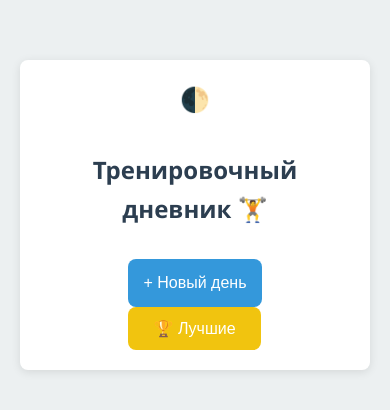
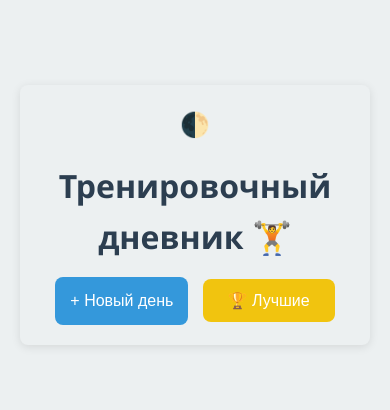
Before and after one commit to Litovic3253/LTsport, a plain HTML site: page index.html in a window 390 px wide. Shown: the part 192-602 px from the top of the page. Drawn offline with Linux system fonts and the light colour scheme.

Commit message:
Update style.css

```diff
--- a/style.css
+++ b/style.css
@@ -10,7 +10,7 @@
 
 [data-theme="dark"] {
     --primary-color: #3498db;
-    --secondary-color: #2c3e50;
+    --secondary-color: #415d79;
     --background-color: #2c3e50;
     --text-color: #ecf0f1;
     --delete-color: #e74c3c;
@@ -44,7 +44,7 @@ body {
     text-align: center;
     margin-bottom: 30px;
     padding: 20px;
-    background: white;
+    background: var(--background-color);
     border-radius: var(--border-radius);
     box-shadow: var(--box-shadow);
     position: sticky;
@@ -69,6 +69,7 @@ body {
     cursor: pointer;
     font-size: 16px;
     transition: transform 0.2s, background-color 0.2s;
+    margin-right: 10px; /* Добавлено расстояние между кнопками */
 }
 
 .add-day-btn:hover {
@@ -76,8 +77,24 @@ body {
     transform: translateY(-2px);
 }
 
+.best-results-btn {
+    background-color: #f1c40f;
+    color: white;
+    border: none;
+    padding: 12px 25px;
+    border-radius: var(--border-radius);
+    cursor: pointer;
+    font-size: 16px;
+    transition: all 0.2s;
+}
+
+.best-results-btn:hover {
+    background-color: #f39c12;
+    transform: translateY(-2px);
+}
+
 .day-card {
-    background: white;
+    background: var(--background-color);
     margin-bottom: 20px;
     border-radius: var(--border-radius);
     padding: 20px;
@@ -182,7 +199,7 @@ body {
 }
 
 .modal-content {
-    background: white;
+    background: var(--background-color);
     margin: 5% auto;
     padding: 20px;
     border-radius: var(--border-radius);
@@ -224,45 +241,14 @@ body {
     background: rgba(0,0,0,0.1);
 }
 
-.best-results-btn {
-    background-color: #f1c40f;
-    color: white;
-    border: none;
-    padding: 12px 25px;
-    border-radius: var(--border-radius);
-    cursor: pointer;
-    font-size: 16px;
-    transition: all 0.2s;
-    display: flex;
-    align-items: center;
-    gap: 8px;
-}
-
-.best-results-btn:hover {
-    background-color: #f39c12;
-    transform: translateY(-2px);
-}
-
 @media (max-width: 768px) {
-
-    h1 {
-        display: block;
-        font-size: 1.5em;
-        margin-block-start: 0.67em;
-        margin-block-end: 0.67em;
-        margin-inline-start: 0px;
-        margin-inline-end: 0px;
-        font-weight: bold;
-        unicode-bidi: isolate;
-    }
 
     .header-controls {
         display: flex;
-        justify-content: center;
+        justify-content: space-around;
         align-items: center;
         flex-wrap: wrap;
         gap: 15px;
-        align-content: center;
     }
 
     .exercise-form {
@@ -270,7 +256,6 @@ body {
     }
 
     .add-day-btn {
-        width: 100%;
         padding: 15px;
     }
 
```
